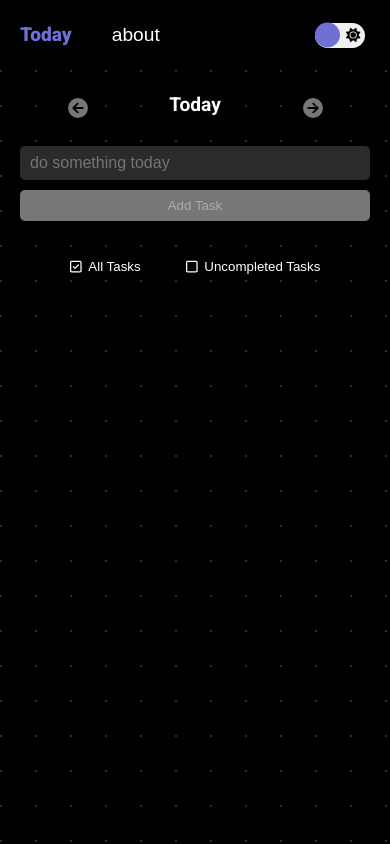
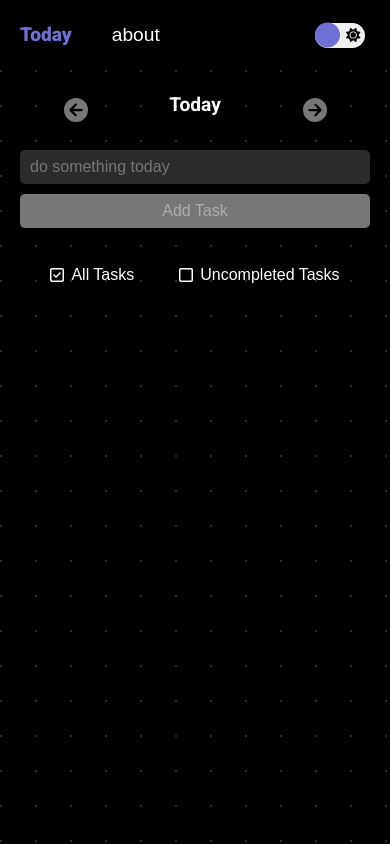
Before and after one commit to vanquiche/today-task, a Vue app: page / in a window 390 px wide. Built offline with nearby package versions, Linux system fonts and the light colour scheme.

Commit message:
update button font size on mobile

```diff
--- a/src/assets/main.css
+++ b/src/assets/main.css
@@ -57,4 +57,7 @@ button:disabled {
   input[type="text"] {
     font-size: 16px;
   }
+  button {
+    font-size: 16px;
+  }
 }
```
